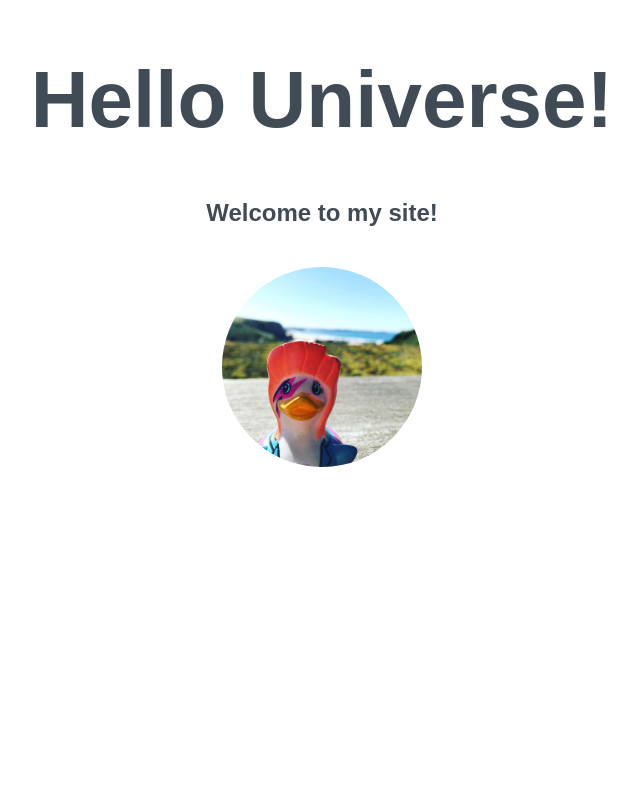
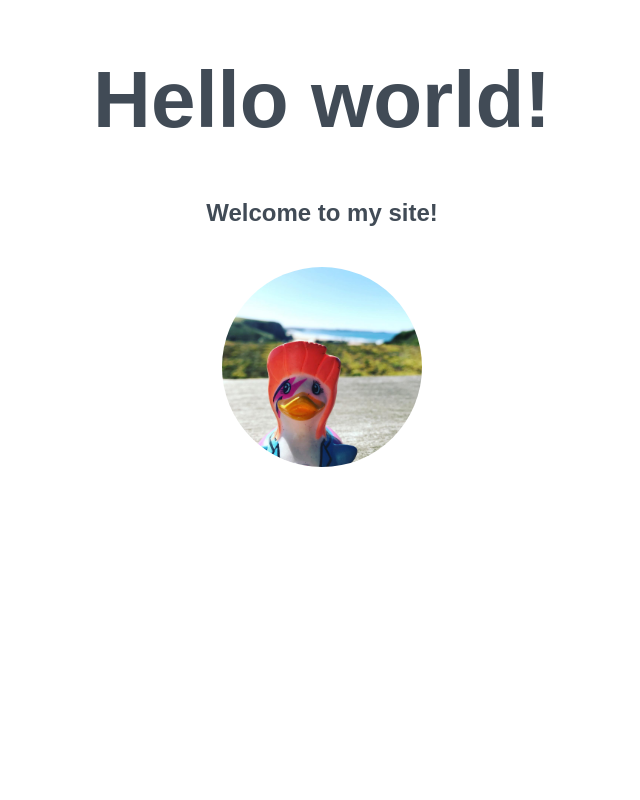
Before and after one commit to chinxian/myfirstwebsite, a plain HTML site: page index.html in a window 1280 px wide. Shown: the top 800 px of the page, without its empty margins (318-958 px from the left). Drawn offline with Linux system fonts and the light colour scheme.

Commit message:
Update index.html
first commit

```diff
--- a/index.html
+++ b/index.html
@@ -10,7 +10,8 @@
 </head>
 <body>
   <div>
-  <h1>Hello Universe!</h1>
+  <h1>Hello world!</h1>
+
   <h2>Welcome to my site!</h2>
   <!-- image of a duck -->
   <img src="duck.jpg" width="200px">
```
